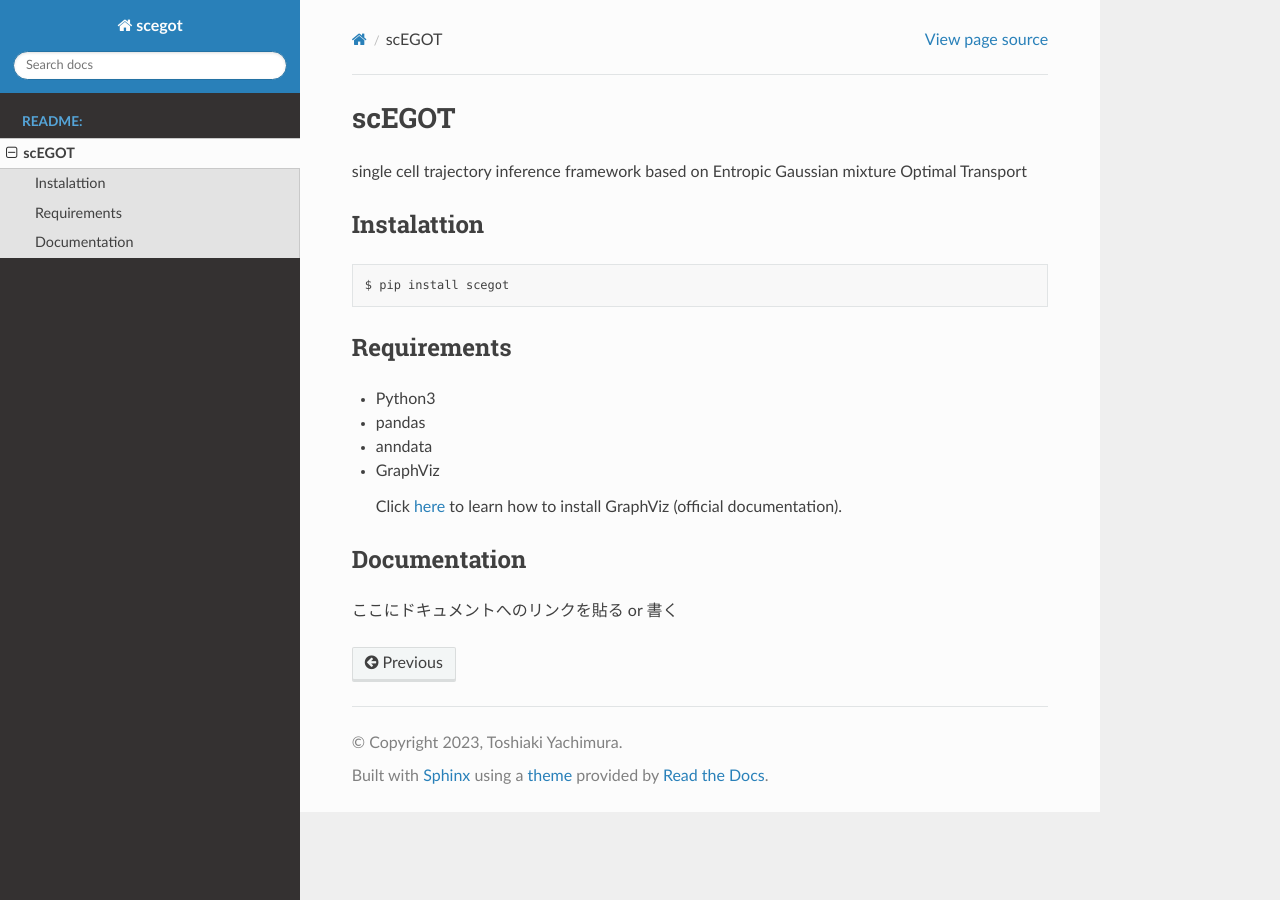
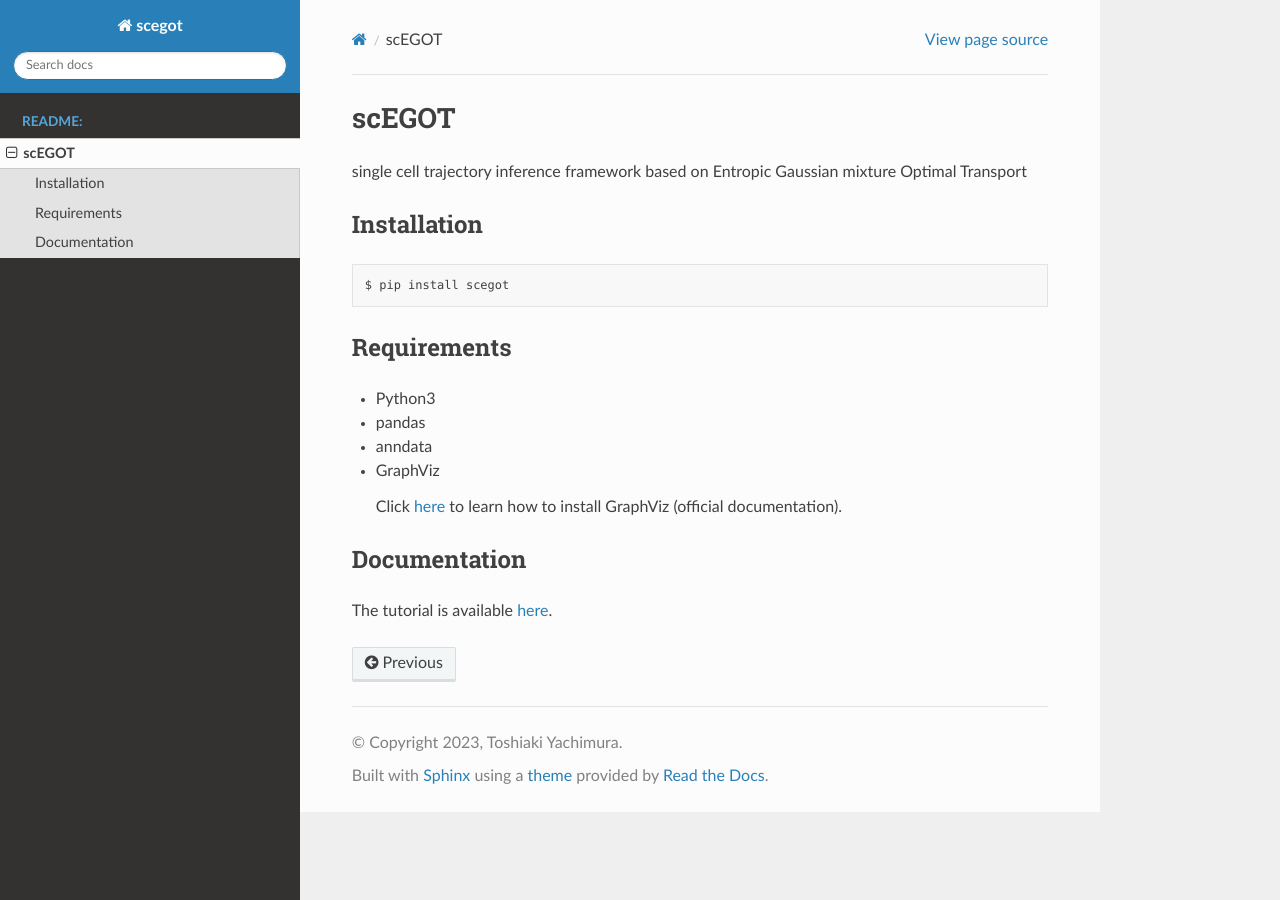
Before and after one commit to yachimura-lab/scEGOT, a Sphinx documentation site: the page built from sphinx/source/README.md, in a window 1280 px wide. Built offline with Sphinx 7.4.7 and the Read the Docs theme 2.0.0, drawn with Linux system fonts in a browser that asks for light colours; pages that are not in the unit, such as notebooks, are missing from menus.

Commit message:
docs: :memo: update readme

````diff
--- a/sphinx/source/README.md
+++ b/sphinx/source/README.md
@@ -2,7 +2,7 @@
 
 single cell trajectory inference framework based on Entropic Gaussian mixture Optimal Transport
 
-## Instalattion
+## Installation
 
 ```
 $ pip install scegot
@@ -19,4 +19,4 @@ $ pip install scegot
 
 ## Documentation
 
-ここにドキュメントへのリンクを貼る or 書く
+The tutorial is available [here](https://yachimura-lab.github.io/scEGOT/).
````
Also changed, not shown: README.md (+1 -1 lines).
